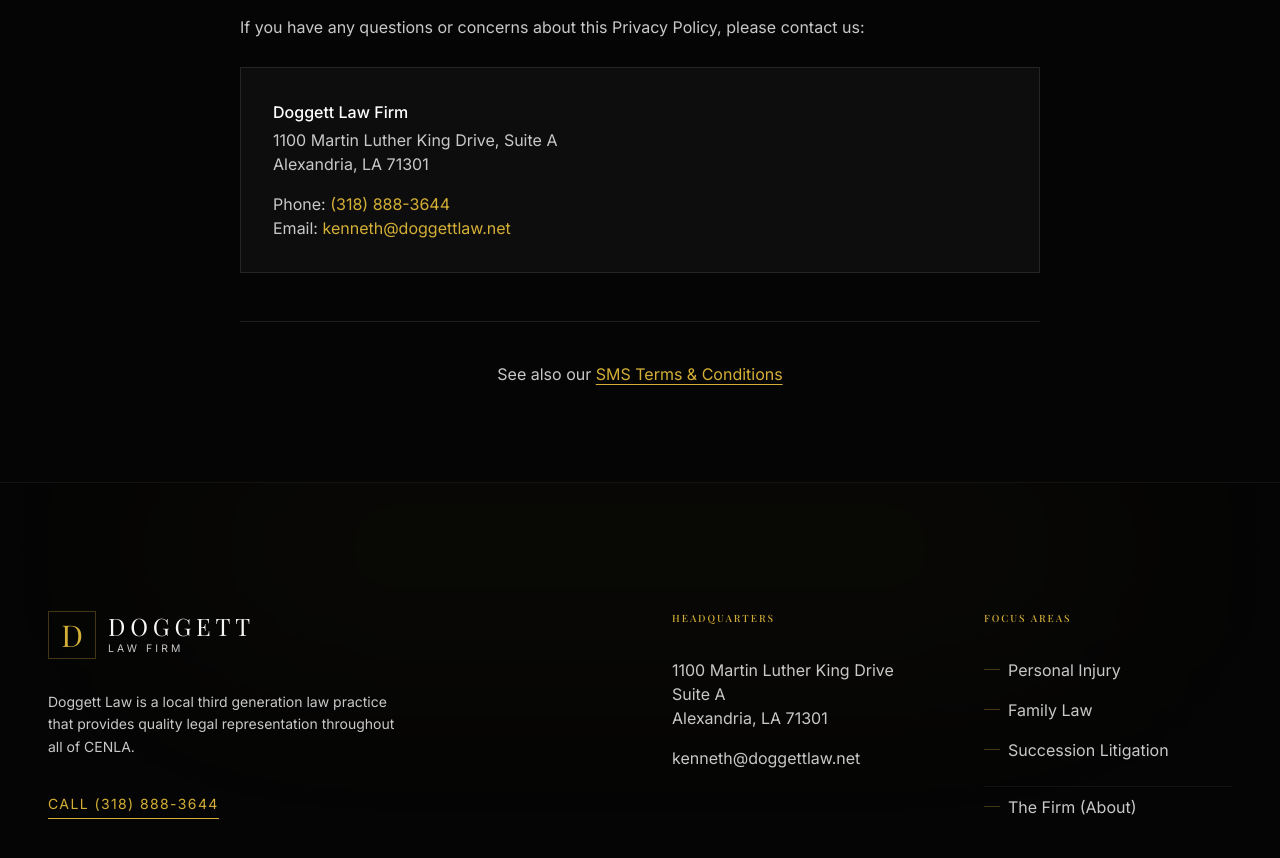
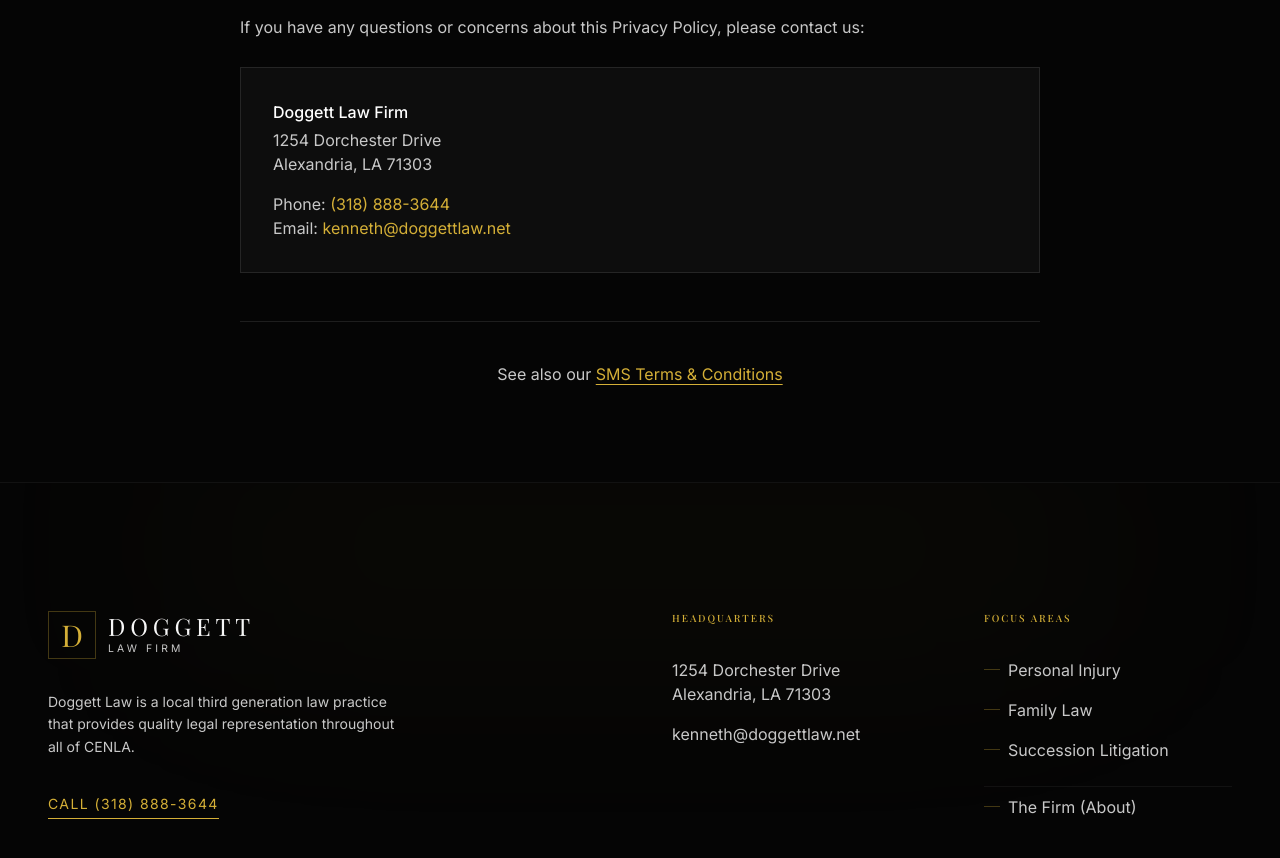
Before and after one commit to Founditmarketing/doggett, a React (Vite) app: page /privacy in a window 1280 px wide. Shown: the part 3220-4078 px from the top of the page. Built offline with nearby package versions, Linux system fonts and the light colour scheme; a web font is replaced by a local one.

Commit message:
fix: update address to 1254 Dorchester Drive, Alexandria, LA 71303 in root-level files

```diff
--- a/index.html
+++ b/index.html
@@ -37,10 +37,10 @@
       "telephone": "+13188883644",
       "address": {
         "@type": "PostalAddress",
-        "streetAddress": "1100 Martin Luther King Drive Suite A",
+        "streetAddress": "1254 Dorchester Drive",
         "addressLocality": "Alexandria",
         "addressRegion": "LA",
-        "postalCode": "71301",
+        "postalCode": "71303",
         "addressCountry": "US"
       },
       "geo": {
--- a/src/components/Footer.tsx
+++ b/src/components/Footer.tsx
@@ -43,7 +43,7 @@
           <div className="md:col-span-3 lg:col-span-3">
             <h4 className="text-[10px] uppercase tracking-[0.2em] text-champagne mb-8 font-medium">Headquarters</h4>
             <address className="not-italic flex flex-col gap-4 text-alabaster-muted font-light">
-              <p>1100 Martin Luther King Drive<br />Suite A<br />Alexandria, LA 71301</p>
+              <p>1254 Dorchester Drive<br />Alexandria, LA 71303</p>
               <a href="mailto:kenneth@doggettlaw.net" className="hover:text-champagne transition-colors w-fit">kenneth@doggettlaw.net</a>
             </address>
           </div>
--- a/src/pages/PrivacyPolicy.tsx
+++ b/src/pages/PrivacyPolicy.tsx
@@ -172,8 +172,8 @@
             </p>
             <div className="bg-white/[0.03] border border-white/10 p-8">
               <p className="text-white font-medium mb-1">Doggett Law Firm</p>
-              <p className="text-alabaster-muted font-light">1100 Martin Luther King Drive, Suite A</p>
-              <p className="text-alabaster-muted font-light mb-4">Alexandria, LA 71301</p>
+              <p className="text-alabaster-muted font-light">1254 Dorchester Drive</p>
+              <p className="text-alabaster-muted font-light mb-4">Alexandria, LA 71303</p>
               <p className="text-alabaster-muted font-light">
                 Phone: <a href="tel:3188883644" className="text-champagne hover:text-white transition-colors">(318) 888-3644</a>
               </p>
--- a/src/pages/Terms.tsx
+++ b/src/pages/Terms.tsx
@@ -164,8 +164,8 @@
             <h2 className="text-2xl font-serif text-white mb-6">8. Contact Information</h2>
             <div className="bg-white/[0.03] border border-white/10 p-8">
               <p className="text-white font-medium mb-1">Doggett Law Firm</p>
-              <p className="text-alabaster-muted font-light">1100 Martin Luther King Drive, Suite A</p>
-              <p className="text-alabaster-muted font-light mb-4">Alexandria, LA 71301</p>
+              <p className="text-alabaster-muted font-light">1254 Dorchester Drive</p>
+              <p className="text-alabaster-muted font-light mb-4">Alexandria, LA 71303</p>
               <p className="text-alabaster-muted font-light">
                 Phone: <a href="tel:3188883644" className="text-champagne hover:text-white transition-colors">(318) 888-3644</a>
               </p>
```
Also changed, not shown: public/llms.txt.
